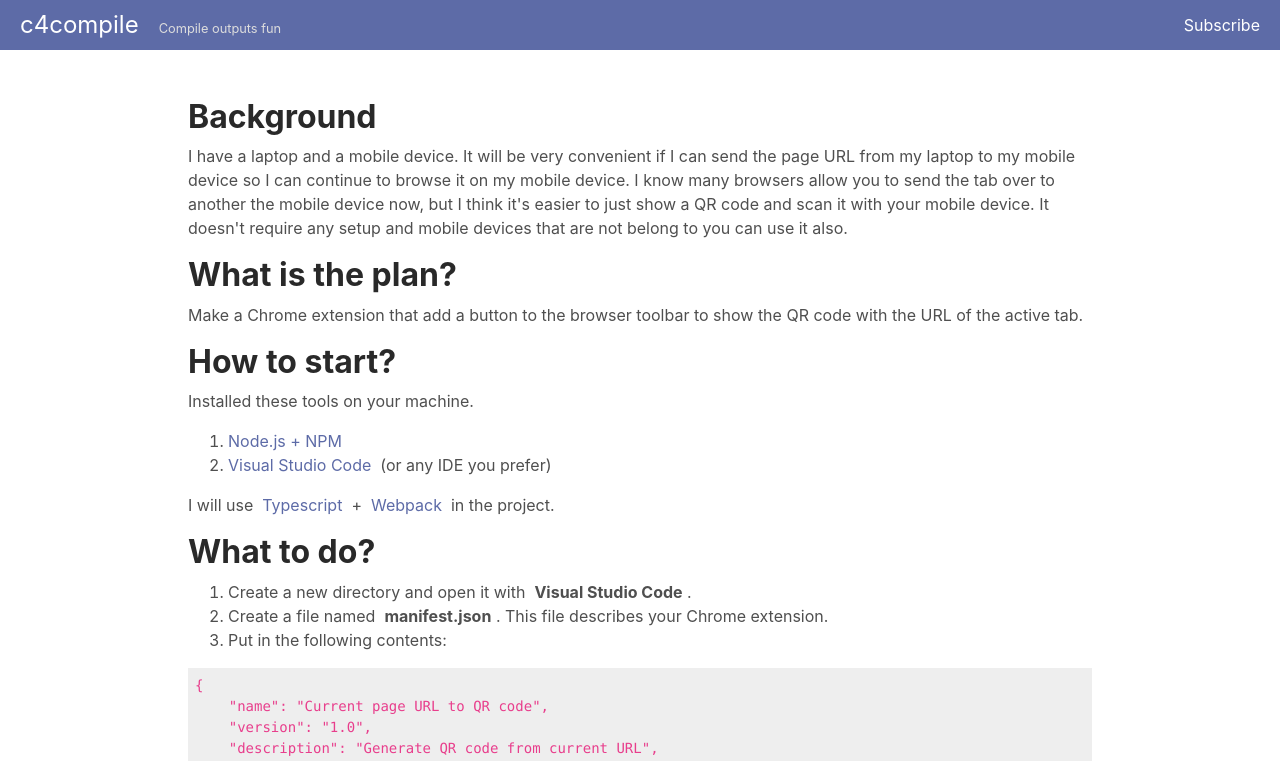
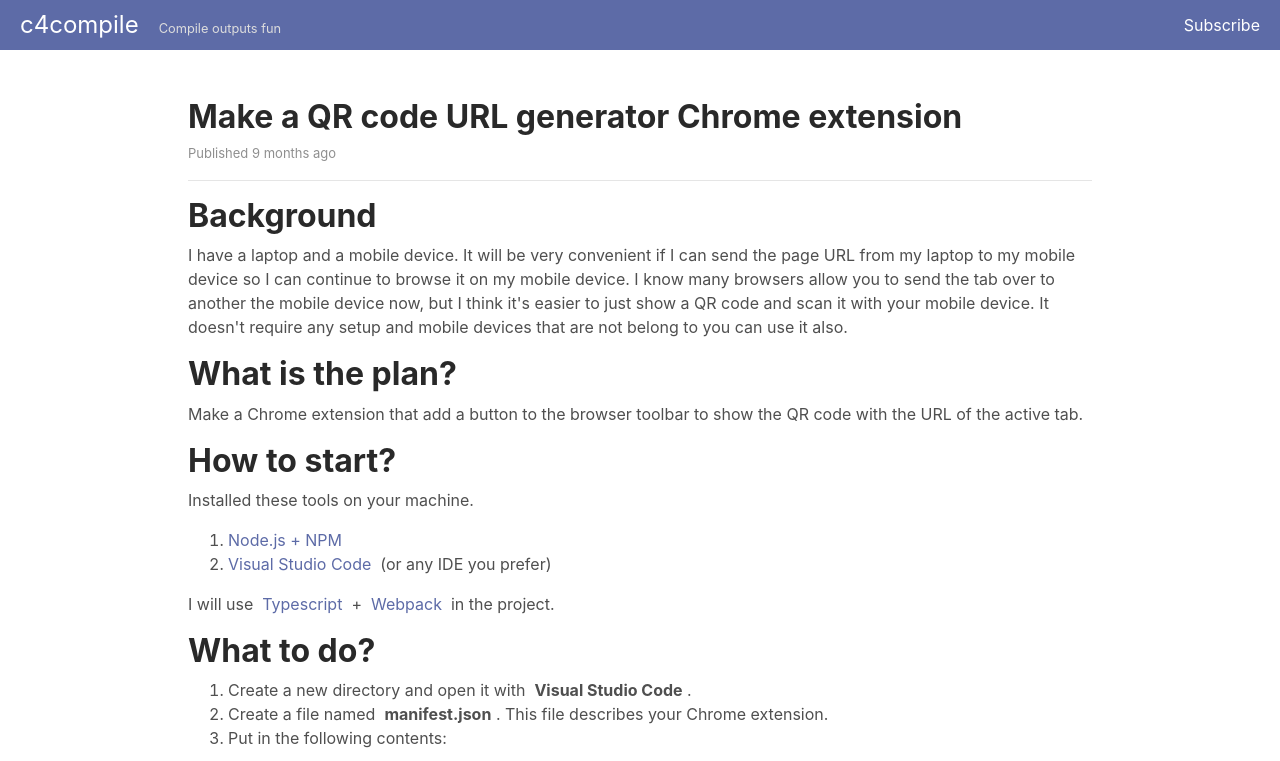
Before and after one commit to chimin/blog, a Next.js app: page /posts/1 in a window 1280 px wide. Shown: the top 761 px of the page. Built offline with nearby package versions, Linux system fonts and the light colour scheme.

Commit message:
Show publish date

```diff
--- a/src/app/posts.ts
+++ b/src/app/posts.ts
@@ -2,11 +2,17 @@ import fs from 'fs';
 import path from 'path';
 import posts from '../data/posts.json';
 
-export function listPosts() {
+export interface Post {
+    id: number;
+    title: string;
+    publishDate: string;
+};
+
+export function listPosts(): Post[] {
     return posts.filter(post => post.publishDate);
 }
 
-export function getPostContent(id: unknown) {
+export function getPostContent(id: Post['id']) {
     if (!posts.find(post => post.id == id && post.publishDate)) {
         return;
     }
--- a/src/pages/posts/[id].tsx
+++ b/src/pages/posts/[id].tsx
@@ -1,24 +1,39 @@
 import Head from 'next/head';
 import { GetStaticPathsResult, GetStaticPropsContext, GetStaticPropsResult } from 'next';
-import { getPostContent, listPosts } from '../../app/posts';
+import { getPostContent, listPosts, Post } from '../../app/posts';
 import { CommentBox } from '../../app/comps/CommentBox';
+import moment from 'moment';
 
-export default function Post(props) {
+interface PropsType {
+    post: Post;
+    postContent: string;
+}
+
+export default function PostPage(props: PropsType) {
+    const publishDate = moment(props.post.publishDate);
+
     return (
         <>
             <Head>
-                <title>{props.title} - c4compile</title>
+                <title>{props.post.title} - c4compile</title>
             </Head>
-            <div dangerouslySetInnerHTML={{ __html: props.data }} />
+            <header className="blog-post-header">
+                <h2 className="title mb-2">{props.post.title}</h2>
+                <div className="meta mb-3">
+                    <span className="date" title={publishDate.format('LLL')}>Published {publishDate.fromNow()}</span>
+                </div>
+                <hr />
+            </header>
+            <div dangerouslySetInnerHTML={{ __html: props.postContent }} />
             <CommentBox />
         </>
     );
 }
 
-export function getStaticProps(content: GetStaticPropsContext): GetStaticPropsResult<any> {
+export function getStaticProps(content: GetStaticPropsContext): GetStaticPropsResult<PropsType> {
     const metadata = listPosts().find(post => post.id == Number(content.params.id));
-    const data = getPostContent(content.params.id);
-    return { props: { title: metadata.title, data } };
+    const data = getPostContent(Number(content.params.id));
+    return { props: { post: metadata, postContent: data } };
 }
 
 export function getStaticPaths(): GetStaticPathsResult {
```
Also changed, not shown: src/app/comps/PostListItem.tsx (added, +20 -0 lines), src/pages/index.tsx (+9 -4 lines), package.json (line endings or trailing spaces).
